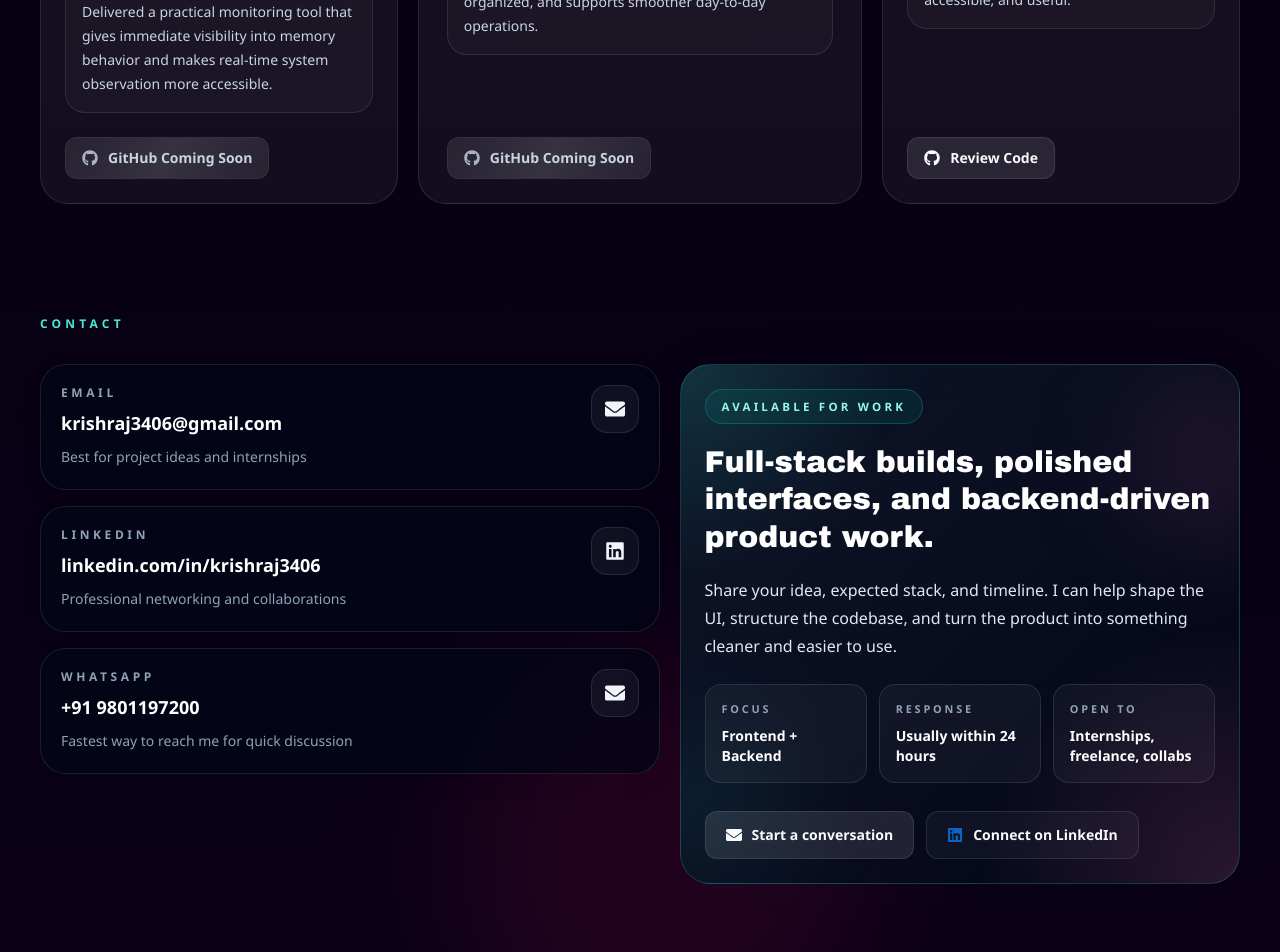
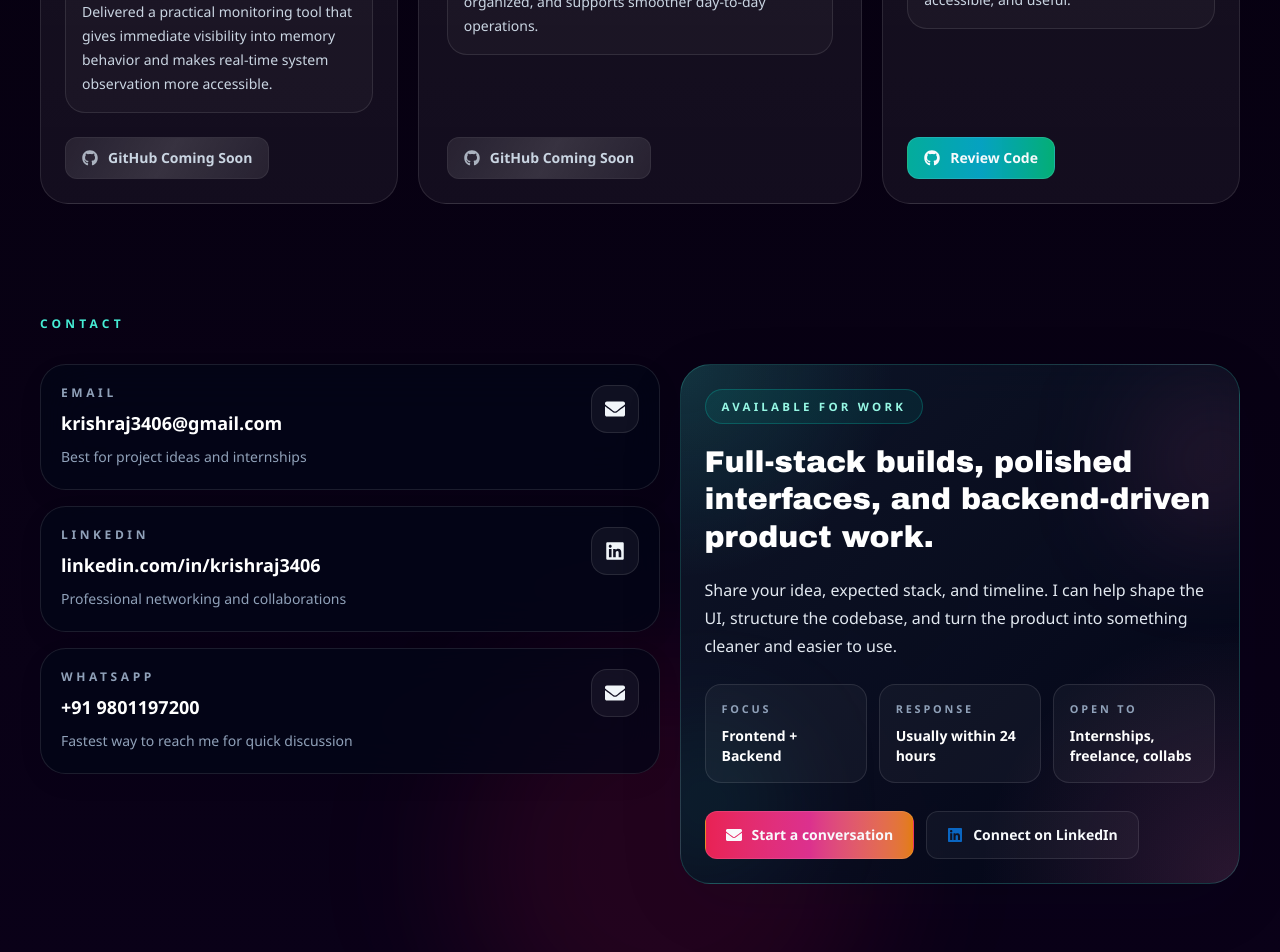
Before and after one commit to 06krish/EZ-legit, a Next.js app in the folder Portfolio_Krish/: page / in a window 1280 px wide. Shown: the part 3640-4592 px from the top of the page. Built offline with nearby package versions, Linux system fonts and the light colour scheme.

Commit message:
Polish portfolio buttons in light mode

```diff
--- a/Portfolio_Krish/components/portfolio-page.jsx
+++ b/Portfolio_Krish/components/portfolio-page.jsx
@@ -992,15 +992,15 @@ export default function PortfolioPage() {
                     href={project.github}
                     target="_blank"
                     rel="noreferrer"
-                    className="group/button relative mt-6 inline-flex items-center gap-2.5 self-start overflow-hidden rounded-xl border border-slate-900/10 bg-slate-900 px-4 py-2.5 text-sm font-semibold text-white transition dark:border-white/10 dark:bg-white/10"
+                    className="group/button relative mt-6 inline-flex items-center gap-2.5 self-start overflow-hidden rounded-xl border border-teal-300/40 bg-gradient-to-r from-teal-500/90 via-cyan-500/85 to-emerald-500/90 px-4 py-2.5 text-sm font-semibold text-white shadow-[0_14px_28px_rgba(20,184,166,0.22)] transition dark:border-white/10 dark:bg-white/10 dark:shadow-none"
                     whileHover={{ y: -3, scale: 1.03 }}
                     whileTap={{ scale: 0.97 }}
                     transition={{ duration: 0.2 }}
                   >
-                    <span className="absolute inset-0 bg-[linear-gradient(120deg,rgba(45,212,191,0)_0%,rgba(45,212,191,0.18)_35%,rgba(255,255,255,0.28)_50%,rgba(244,114,182,0.18)_68%,rgba(244,114,182,0)_100%)] opacity-0 transition duration-300 group-hover/button:opacity-100" />
+                    <span className="absolute inset-0 bg-[linear-gradient(120deg,rgba(255,255,255,0)_0%,rgba(255,255,255,0.24)_35%,rgba(255,255,255,0.34)_50%,rgba(255,255,255,0.16)_68%,rgba(255,255,255,0)_100%)] opacity-0 transition duration-300 group-hover/button:opacity-100 dark:bg-[linear-gradient(120deg,rgba(45,212,191,0)_0%,rgba(45,212,191,0.18)_35%,rgba(255,255,255,0.28)_50%,rgba(244,114,182,0.18)_68%,rgba(244,114,182,0)_100%)]" />
                     <motion.span
                       aria-hidden="true"
-                      className="absolute inset-y-0 -left-1/3 w-1/3 bg-white/20 blur-md"
+                      className="absolute inset-y-0 -left-1/3 w-1/3 bg-white/25 blur-md"
                       initial={{ x: '-120%' }}
                       whileHover={{ x: '380%' }}
                       transition={{ duration: 0.7, ease: 'easeInOut' }}
@@ -1101,10 +1101,10 @@ export default function PortfolioPage() {
                 <div className="mt-7 flex flex-wrap gap-3">
                   <motion.a
                     href="/contact"
-                    className="group relative inline-flex min-h-12 items-center justify-center overflow-hidden rounded-xl border border-slate-900/10 bg-slate-900 px-5 py-3 text-sm font-semibold text-white dark:border-white/10 dark:bg-white/10"
+                    className="group relative inline-flex min-h-12 items-center justify-center overflow-hidden rounded-xl border border-rose-300/40 bg-gradient-to-r from-rose-500/90 via-pink-500/88 to-orange-400/88 px-5 py-3 text-sm font-semibold text-white shadow-[0_16px_32px_rgba(244,114,182,0.22)] dark:border-white/10 dark:bg-white/10 dark:shadow-none"
                     {...buttonHover}
                   >
-                    <span className="absolute inset-0 bg-gradient-to-r from-teal-500/0 via-teal-300/30 to-pink-400/0 opacity-0 transition duration-300 group-hover:opacity-100" />
+                    <span className="absolute inset-0 bg-gradient-to-r from-white/0 via-white/30 to-white/0 opacity-0 transition duration-300 group-hover:opacity-100 dark:from-teal-500/0 dark:via-teal-300/30 dark:to-pink-400/0" />
                     <span className="relative z-10 inline-flex items-center gap-2.5">
                       <FaEnvelope className="h-4 w-4" />
                       Start a conversation
```
